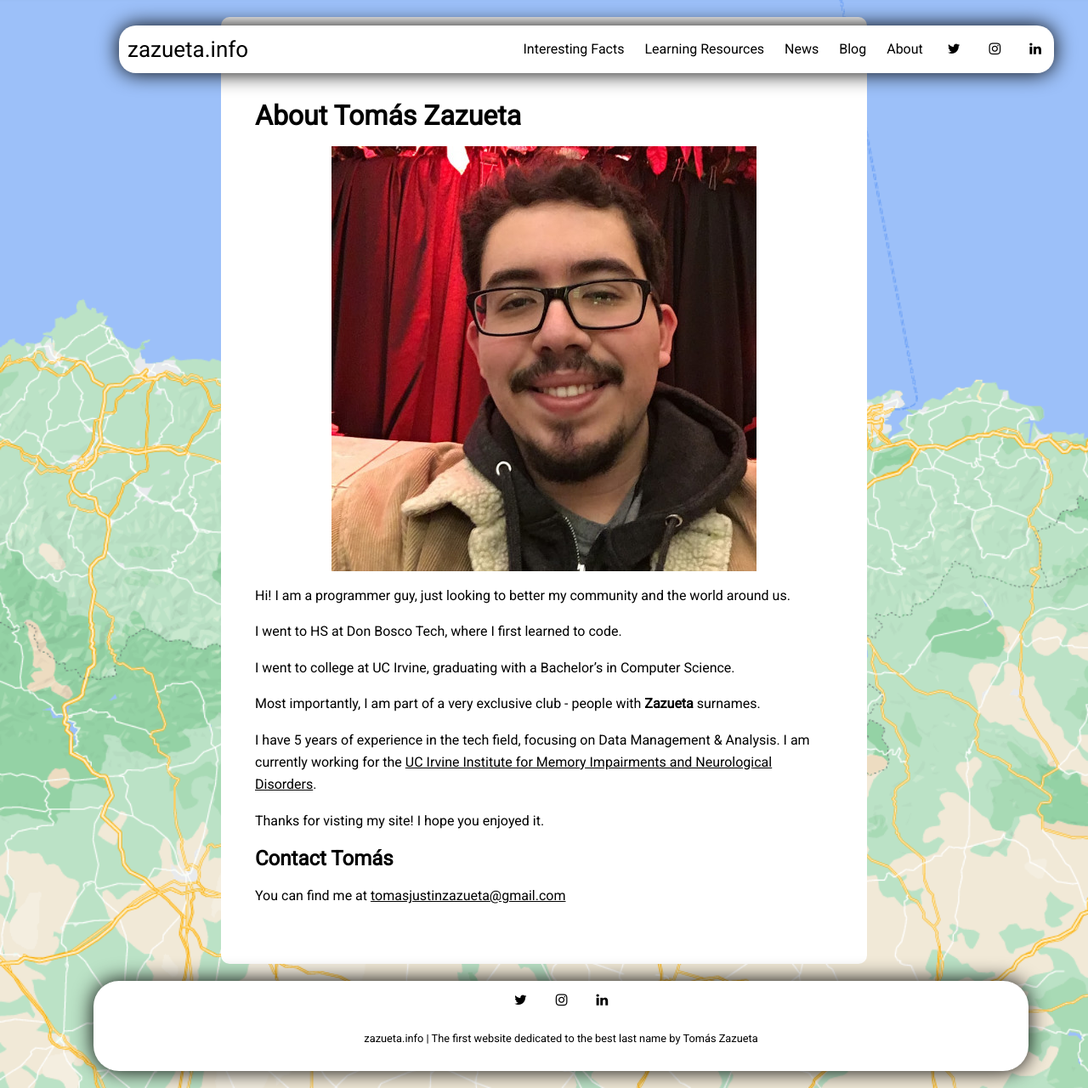
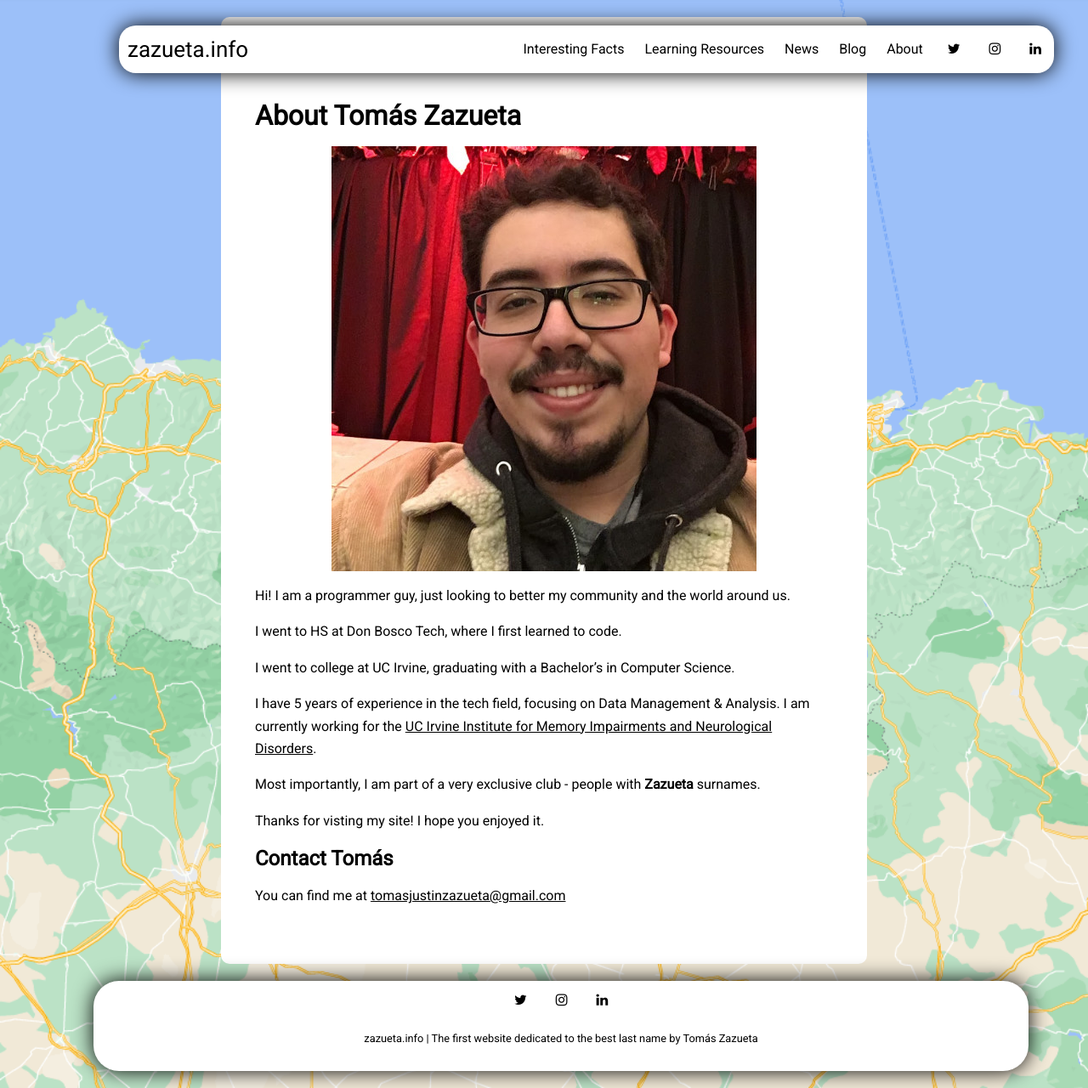
Before and after one commit to Tomas-Zazueta/zazueta.info, a Jekyll site: the page built from pages/about.md, in a window 1280 px wide and 1280 px high. Shown: the whole window at 85% size. Built offline with Jekyll 4.4.1, drawn with Linux system fonts in a browser that asks for light colours; nearby versions of some CDN libraries.

```diff
--- a/pages/about.md
+++ b/pages/about.md
@@ -13,9 +13,9 @@ I went to HS at Don Bosco Tech, where I first learned to code.
 
 I went to college at UC Irvine, graduating with a Bachelor's in Computer Science.
 
+I have 5 years of experience in the tech field, focusing on Data Management & Analysis. I am currently working for the [UC Irvine Institute for Memory Impairments and Neurological Disorders](https://mind.uci.edu/).
+
 Most importantly, I am part of a very exclusive club - people with **Zazueta** surnames.
-
-I have 5 years of experience in the tech field, focusing on Data Management & Analysis. I am currently working for the [UC Irvine Institute for Memory Impairments and Neurological Disorders](https://mind.uci.edu/).
 
 Thanks for visting my site! I hope you enjoyed it.
 
```
